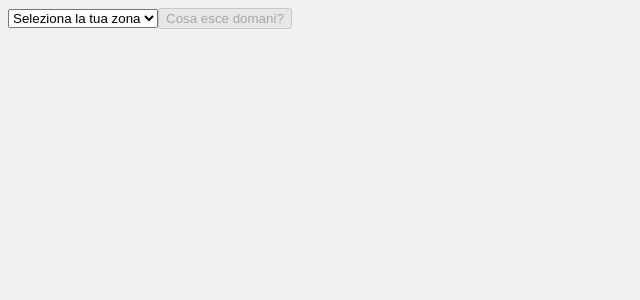
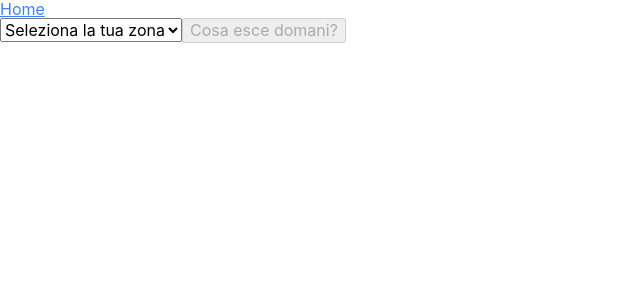
Before and after one commit to RiccardoZaffalon/which-bin, a Next.js app: page / in a window 1280 px wide. Shown: the top 300 px of the page, without its empty margins (0-640 px from the left). Built offline with nearby package versions, Linux system fonts and the light colour scheme.

Commit message:
Add tailwind for colors

```diff
--- a/package.json
+++ b/package.json
@@ -15,6 +15,7 @@
     "react-dom": "17.0.1",
     "request": "^2.88.2",
     "request-promise": "^4.2.6",
-    "sass": "^1.32.5"
+    "sass": "^1.32.5",
+    "tailwindcss": "^2.0.2"
   }
 }
--- a/pages/_app.js
+++ b/pages/_app.js
@@ -1,4 +1,7 @@
 import { useState, useEffect } from "react";
+import { blue } from "tailwindcss/colors";
+import Link from "next/link";
+import Head from "next/head";
 import Context from "../context/zone";
 import "../styles/globals.scss";
 
@@ -19,11 +22,23 @@
 
   return (
     <Context.Provider value={{ zone, setZone }}>
+      <Head>
+        <title>Che bidone esce domani?????</title>
+      </Head>
       <div className="app">
-        <header></header>
+        <header>
+          <Link href="/">
+            <a>Home</a>
+          </Link>
+        </header>
         <Component {...pageProps} />
         <footer></footer>
       </div>
+      <style jsx>{`
+        a {
+          color: ${blue["500"]};
+        }
+      `}</style>
     </Context.Provider>
   );
 }
--- a/pages/zone/[id].js
+++ b/pages/zone/[id].js
@@ -1,4 +1,3 @@
-import Link from "next/link";
 import scrape from "../../helpers/scrape";
 import { getZoneNameById } from "../../helpers/zones";
 
@@ -25,9 +24,6 @@
 export default function Bins({ bins, zoneName }) {
   return (
     <>
-      <Link href="/">
-        <a>Home</a>
-      </Link>
       <h3>
         Zona: <strong>{zoneName}</strong>
       </h3>
--- /dev/null
+++ b/styles/_reset.scss
@@ -0,0 +1,298 @@
+/*! modern-normalize v1.0.0 | MIT License | https://github.com/sindresorhus/modern-normalize */
+
+/*
+Document
+========
+*/
+
+/**
+Use a better box model (opinionated).
+*/
+
+*,
+*::before,
+*::after {
+	box-sizing: border-box;
+}
+
+/**
+Use a more readable tab size (opinionated).
+*/
+
+:root {
+	-moz-tab-size: 4;
+	tab-size: 4;
+}
+
+/**
+1. Correct the line height in all browsers.
+2. Prevent adjustments of font size after orientation changes in iOS.
+*/
+
+html {
+	line-height: 1.15; /* 1 */
+	-webkit-text-size-adjust: 100%; /* 2 */
+}
+
+/*
+Sections
+========
+*/
+
+/**
+Remove the margin in all browsers.
+*/
+
+body {
+	margin: 0;
+}
+
+/**
+Improve consistency of default fonts in all browsers. (https://github.com/sindresorhus/modern-normalize/issues/3)
+*/
+
+body {
+	font-family:
+		system-ui,
+		-apple-system, /* Firefox supports this but not yet `system-ui` */
+		'Segoe UI',
+		Roboto,
+		Helvetica,
+		Arial,
+		sans-serif,
+		'Apple Color Emoji',
+		'Segoe UI Emoji';
+}
+
+/*
+Grouping content
+================
+*/
+
+/**
+1. Add the correct height in Firefox.
+2. Correct the inheritance of border color in Firefox. (https://bugzilla.mozilla.org/show_bug.cgi?id=190655)
+*/
+
+hr {
+	height: 0; /* 1 */
+	color: inherit; /* 2 */
+}
+
+/*
+Text-level semantics
+====================
+*/
+
+/**
+Add the correct text decoration in Chrome, Edge, and Safari.
+*/
+
+abbr[title] {
+	text-decoration: underline dotted;
+}
+
+/**
+Add the correct font weight in Edge and Safari.
+*/
+
+b,
+strong {
+	font-weight: bolder;
+}
+
+/**
+1. Improve consistency of default fonts in all browsers. (https://github.com/sindresorhus/modern-normalize/issues/3)
+2. Correct the odd 'em' font sizing in all browsers.
+*/
+
+code,
+kbd,
+samp,
+pre {
+	font-family:
+		ui-monospace,
+		SFMono-Regular,
+		Consolas,
+		'Liberation Mono',
+		Menlo,
+		monospace; /* 1 */
+	font-size: 1em; /* 2 */
+}
+
+/**
+Add the correct font size in all browsers.
+*/
+
+small {
+	font-size: 80%;
+}
+
+/**
+Prevent 'sub' and 'sup' elements from affecting the line height in all browsers.
+*/
+
+sub,
+sup {
+	font-size: 75%;
+	line-height: 0;
+	position: relative;
+	vertical-align: baseline;
+}
+
+sub {
+	bottom: -0.25em;
+}
+
+sup {
+	top: -0.5em;
+}
+
+/*
+Tabular data
+============
+*/
+
+/**
+1. Remove text indentation from table contents in Chrome and Safari. (https://bugs.chromium.org/p/chromium/issues/detail?id=999088, https://bugs.webkit.org/show_bug.cgi?id=201297)
+2. Correct table border color inheritance in all Chrome and Safari. (https://bugs.chromium.org/p/chromium/issues/detail?id=935729, https://bugs.webkit.org/show_bug.cgi?id=195016)
+*/
+
+table {
+	text-indent: 0; /* 1 */
+	border-color: inherit; /* 2 */
+}
+
+/*
+Forms
+=====
+*/
+
+/**
+1. Change the font styles in all browsers.
+2. Remove the margin in Firefox and Safari.
+*/
+
+button,
+input,
+optgroup,
+select,
+textarea {
+	font-family: inherit; /* 1 */
+	font-size: 100%; /* 1 */
+	line-height: 1.15; /* 1 */
+	margin: 0; /* 2 */
+}
+
+/**
+Remove the inheritance of text transform in Edge and Firefox.
+1. Remove the inheritance of text transform in Firefox.
+*/
+
+button,
+select { /* 1 */
+	text-transform: none;
+}
+
+/**
+Correct the inability to style clickable types in iOS and Safari.
+*/
+
+button,
+[type='button'],
+[type='reset'],
+[type='submit'] {
+	-webkit-appearance: button;
+}
+
+/**
+Remove the inner border and padding in Firefox.
+*/
+
+::-moz-focus-inner {
+	border-style: none;
+	padding: 0;
+}
+
+/**
+Restore the focus styles unset by the previous rule.
+*/
+
+:-moz-focusring {
+	outline: 1px dotted ButtonText;
+}
+
+/**
+Remove the additional ':invalid' styles in Firefox.
+See: https://github.com/mozilla/gecko-dev/blob/2f9eacd9d3d995c937b4251a5557d95d494c9be1/layout/style/res/forms.css#L728-L737
+*/
+
+:-moz-ui-invalid {
+	box-shadow: none;
+}
+
+/**
+Remove the padding so developers are not caught out when they zero out 'fieldset' elements in all browsers.
+*/
+
+legend {
+	padding: 0;
+}
+
+/**
+Add the correct vertical alignment in Chrome and Firefox.
+*/
+
+progress {
+	vertical-align: baseline;
+}
+
+/**
+Correct the cursor style of increment and decrement buttons in Safari.
+*/
+
+::-webkit-inner-spin-button,
+::-webkit-outer-spin-button {
+	height: auto;
+}
+
+/**
+1. Correct the odd appearance in Chrome and Safari.
+2. Correct the outline style in Safari.
+*/
+
+[type='search'] {
+	-webkit-appearance: textfield; /* 1 */
+	outline-offset: -2px; /* 2 */
+}
+
+/**
+Remove the inner padding in Chrome and Safari on macOS.
+*/
+
+::-webkit-search-decoration {
+	-webkit-appearance: none;
+}
+
+/**
+1. Correct the inability to style clickable types in iOS and Safari.
+2. Change font properties to 'inherit' in Safari.
+*/
+
+::-webkit-file-upload-button {
+	-webkit-appearance: button; /* 1 */
+	font: inherit; /* 2 */
+}
+
+/*
+Interactive
+===========
+*/
+
+/*
+Add the correct display in Chrome and Safari.
+*/
+
+summary {
+	display: list-item;
+}
--- a/styles/globals.scss
+++ b/styles/globals.scss
@@ -1,5 +1,16 @@
-$bg: #f1f1f1;
+@import 'reset';
+
+$bg: #fff;
+$color: #1b1b1b;
+$font-family: -apple-system, BlinkMacSystemFont, 'Segoe UI', Roboto, Oxygen, Ubuntu, Cantarell, 'Open Sans', 'Helvetica Neue', sans-serif;
 
 body {
     background: $bg;
+    color: $color;
 }
+
+body,
+input,
+select {
+    font-family: $font-family;
+}
```
Also changed, not shown: 1 other file (tests, documents, lock files or other folders).
